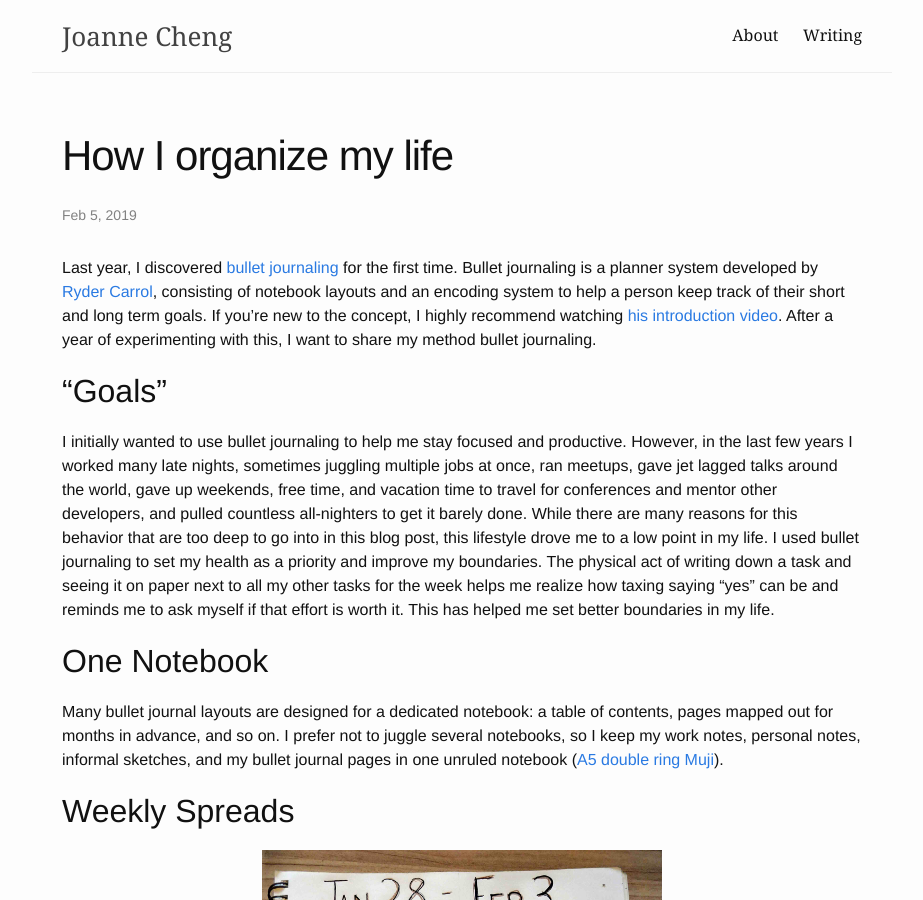
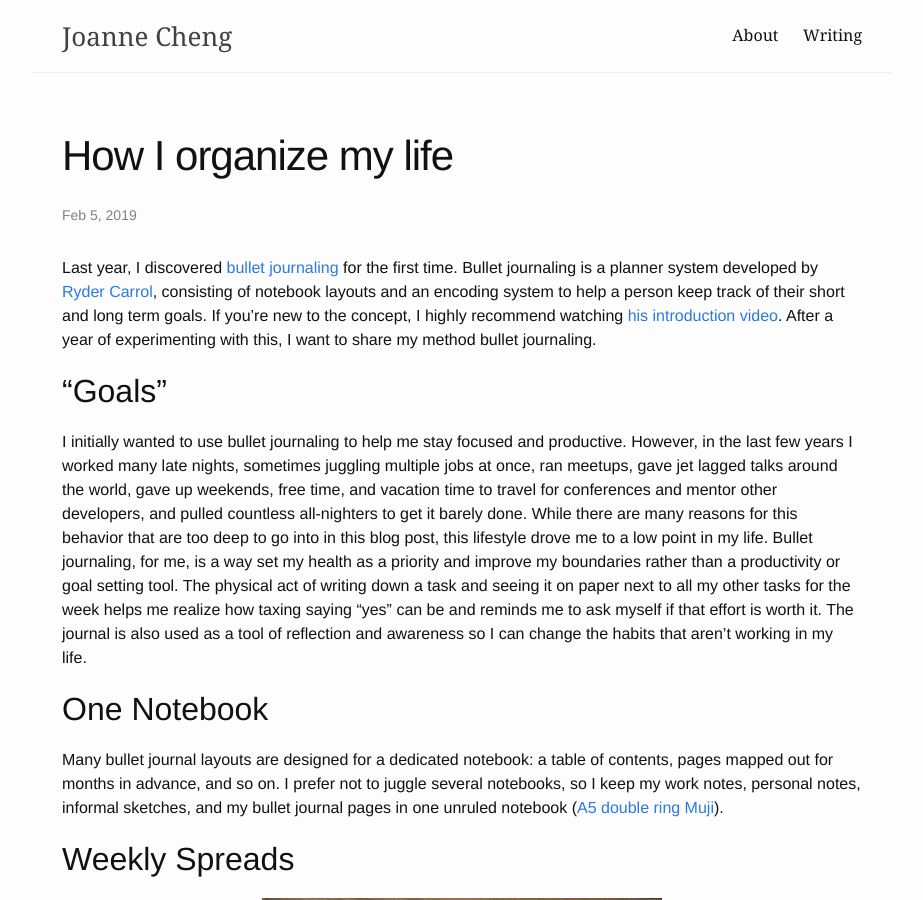
Before and after one commit to joannecheng/joannecheng.github.io, a Jekyll site: the page built from _posts/2019-02-05-how-i-bullet-journal.markdown, in a window 1280 px wide and 900 px high. Shown: the whole window, without its empty margins (178-1101 px from the left). Built offline with Jekyll 4.4.1, drawn with Linux system fonts in a browser that asks for light colours; nearby versions of some CDN libraries; library files that are not in the unit come from our copies; some of the changed text lies outside the part shown.

Commit message:
edit text again

```diff
--- a/_posts/2019-02-05-how-i-bullet-journal.markdown
+++ b/_posts/2019-02-05-how-i-bullet-journal.markdown
@@ -18,10 +18,10 @@ in the last few years I worked many late nights, sometimes juggling multiple job
 gave jet lagged talks around the world, gave up weekends, free time, and vacation time to
 travel for conferences and mentor other developers, and pulled countless all-nighters to get it barely done.
 While there are many reasons for this behavior that are too deep to go into in this blog post, this lifestyle drove me to a low point in my life.
-I used bullet journaling to set my health as a priority and improve my boundaries.
+Bullet journaling, for me, is a way set my health as a priority and improve my boundaries rather than a productivity or goal setting tool.
 The physical act of writing down a task and seeing it on paper next to all my other tasks for the week helps me realize how taxing saying "yes" can be
 and reminds me to ask myself if that effort is worth it.
-This has helped me set better boundaries in my life.
+The journal is also used as a tool of reflection and awareness so I can change the habits that aren't working in my life.
 
 ## One Notebook
 
@@ -68,7 +68,7 @@ My mood tracker (the bar graph above) is completely subjective, but it helps me
 If I notice I've been feeling bad for a few days in a row, I'll ask myself if I'm doing the things that help my emotional state and at least take steps to do something that makes me feel better about myself.
 
 This month I tracked 5 habits, and next month, I'll probably only track exercise and meditation.
-I learned that overwhelming oneself with new, healthy habits, isn't a good way to make them stick.
+I learned that throwing a bunch of new habits at myself isn't a good way to make them stick.
 
 ## Daily journaling
 
```
